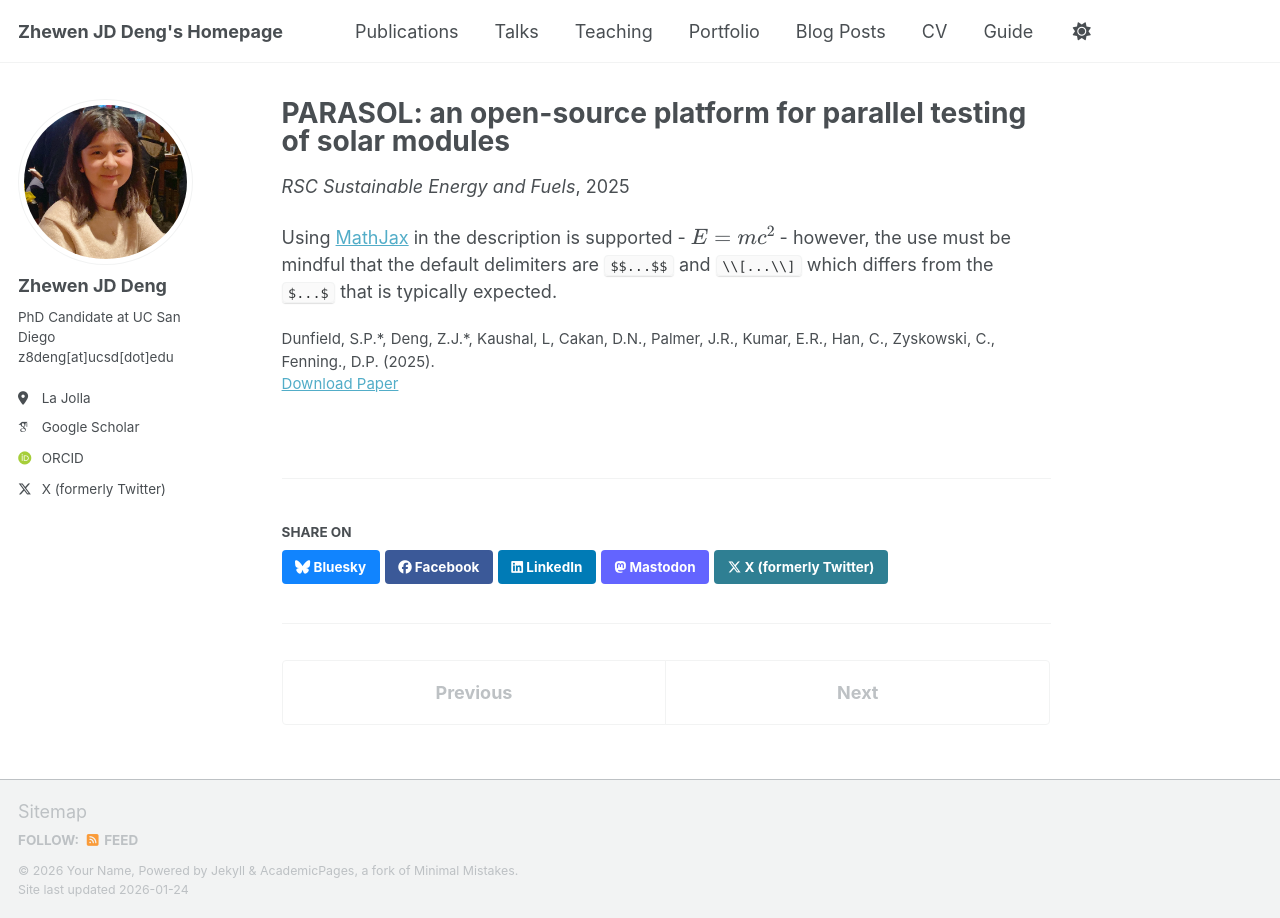
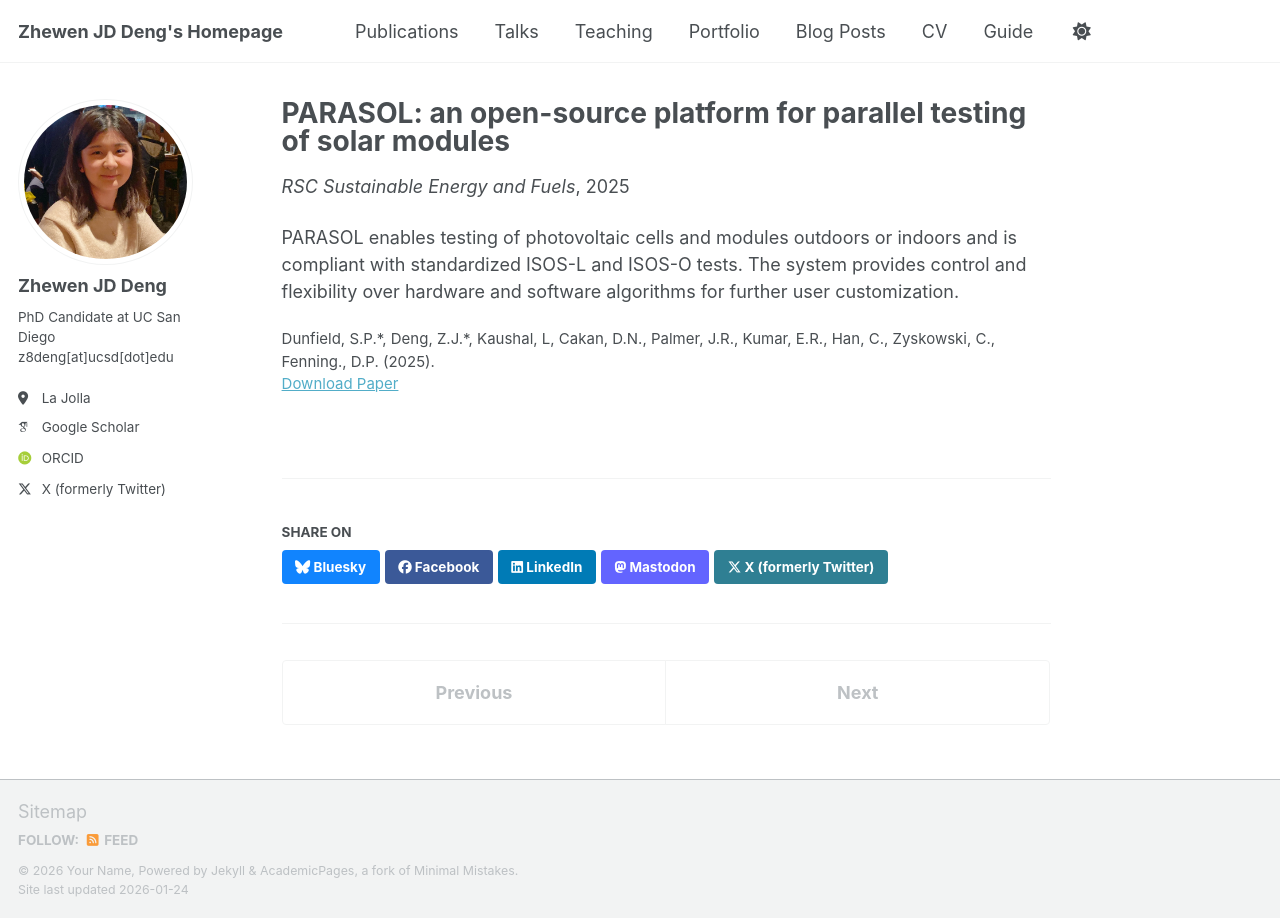
Before and after one commit to zhewenjddeng-personal/zhewenjddeng-personal.github.io, a Jekyll site: the page built from _publications/2025-07-10-paper-title-number-5.md, in a window 1280 px wide. Built offline with Jekyll 4.4.1, drawn with Linux system fonts in a browser that asks for light colours; some web fonts are replaced; a script bundle is joined from its source files by our own code; library files that are not in the unit come from our copies.

Commit message:
Update 2025-07-10-paper-title-number-5.md

```diff
--- a/_publications/2025-07-10-paper-title-number-5.md
+++ b/_publications/2025-07-10-paper-title-number-5.md
@@ -10,4 +10,4 @@ venue: 'RSC Sustainable Energy and Fuels'
 paperurl: 'https://academicpages.github.io/files/paper3.pdf'
 ---
 
-Using [MathJax](https://www.mathjax.org/) in the description is supported - $$E=mc^2$$ - however, the use must be mindful that the default delimiters are `$$...$$` and `\\[...\\]` which differs from the `$...$` that is typically expected.
+PARASOL enables testing of photovoltaic cells and modules outdoors or indoors and is compliant with standardized ISOS-L and ISOS-O tests. The system provides control and flexibility over hardware and software algorithms for further user customization.
```
